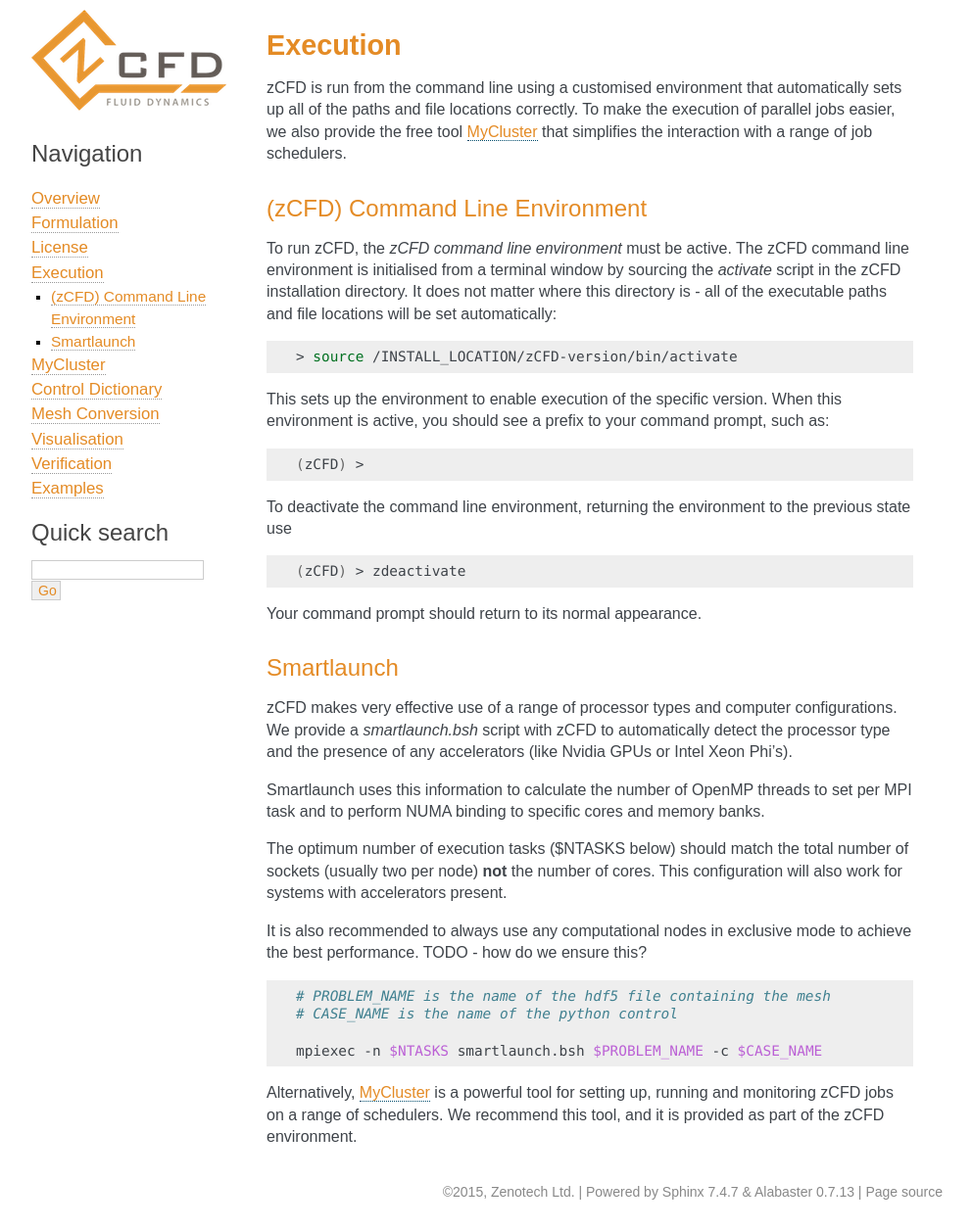
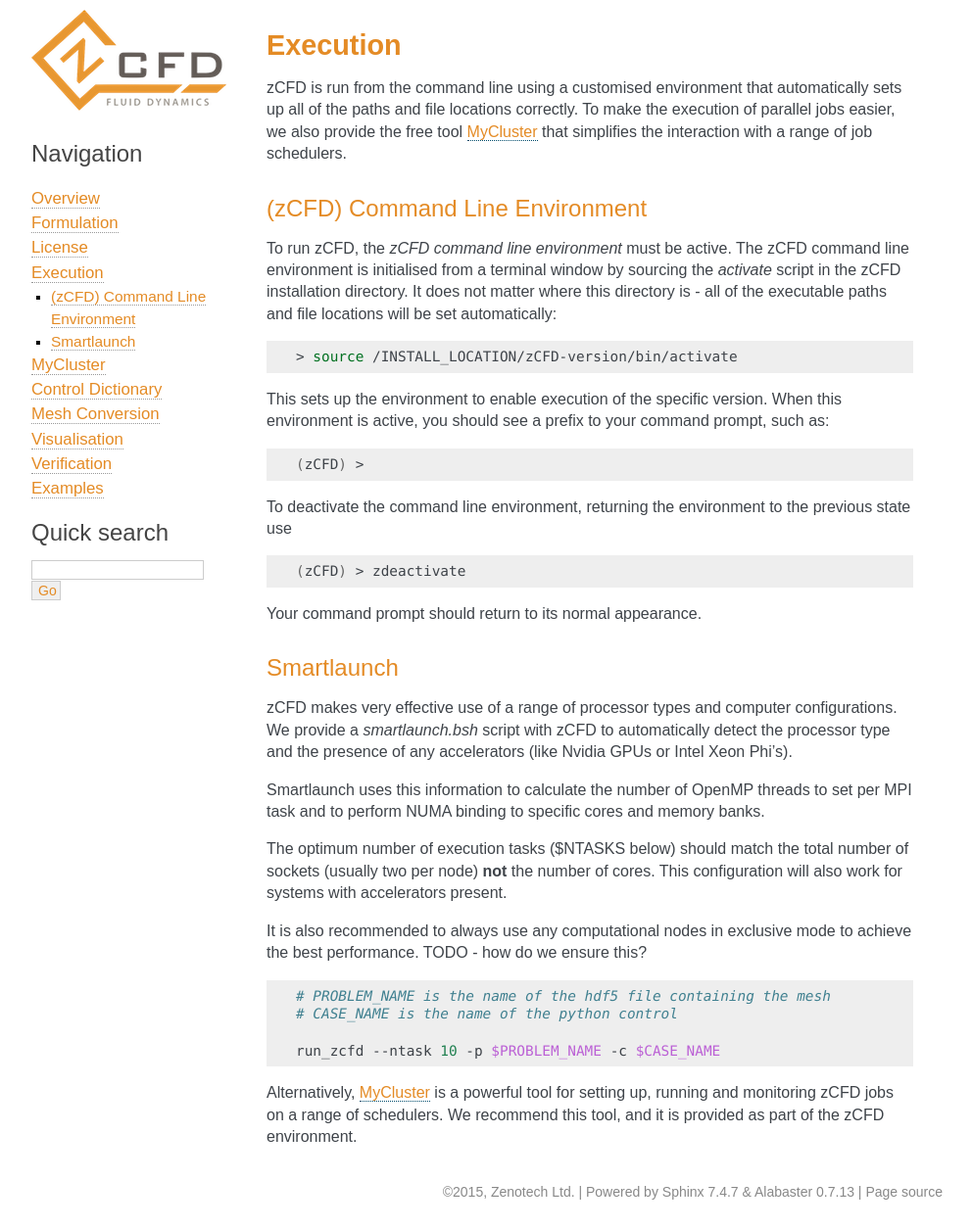
Before and after one commit to zCFD/zCFDguide, a Sphinx documentation site: the page built from docs/source/execution.rst, in a window 1280 px wide. Shown: the whole page at 98% size, without its empty margins (148-1140 px from the left). Built offline with Sphinx 7.4.7, drawn with Linux system fonts in a browser that asks for light colours; formulas are drawn with MathJax 3.

Commit message:
Update to introduce run_zcfd script

```diff
--- a/docs/source/execution.rst
+++ b/docs/source/execution.rst
@@ -44,6 +44,6 @@
     # PROBLEM_NAME is the name of the hdf5 file containing the mesh
     # CASE_NAME is the name of the python control
 
-    mpiexec -n $NTASKS smartlaunch.bsh $PROBLEM_NAME -c $CASE_NAME
+    run_zcfd --ntask 10 -p $PROBLEM_NAME -c $CASE_NAME
 
 Alternatively, :ref:`mycluster` is a powerful tool for setting up, running and monitoring zCFD jobs on a range of schedulers.  We recommend this tool, and it is provided as part of the zCFD environment.
```
